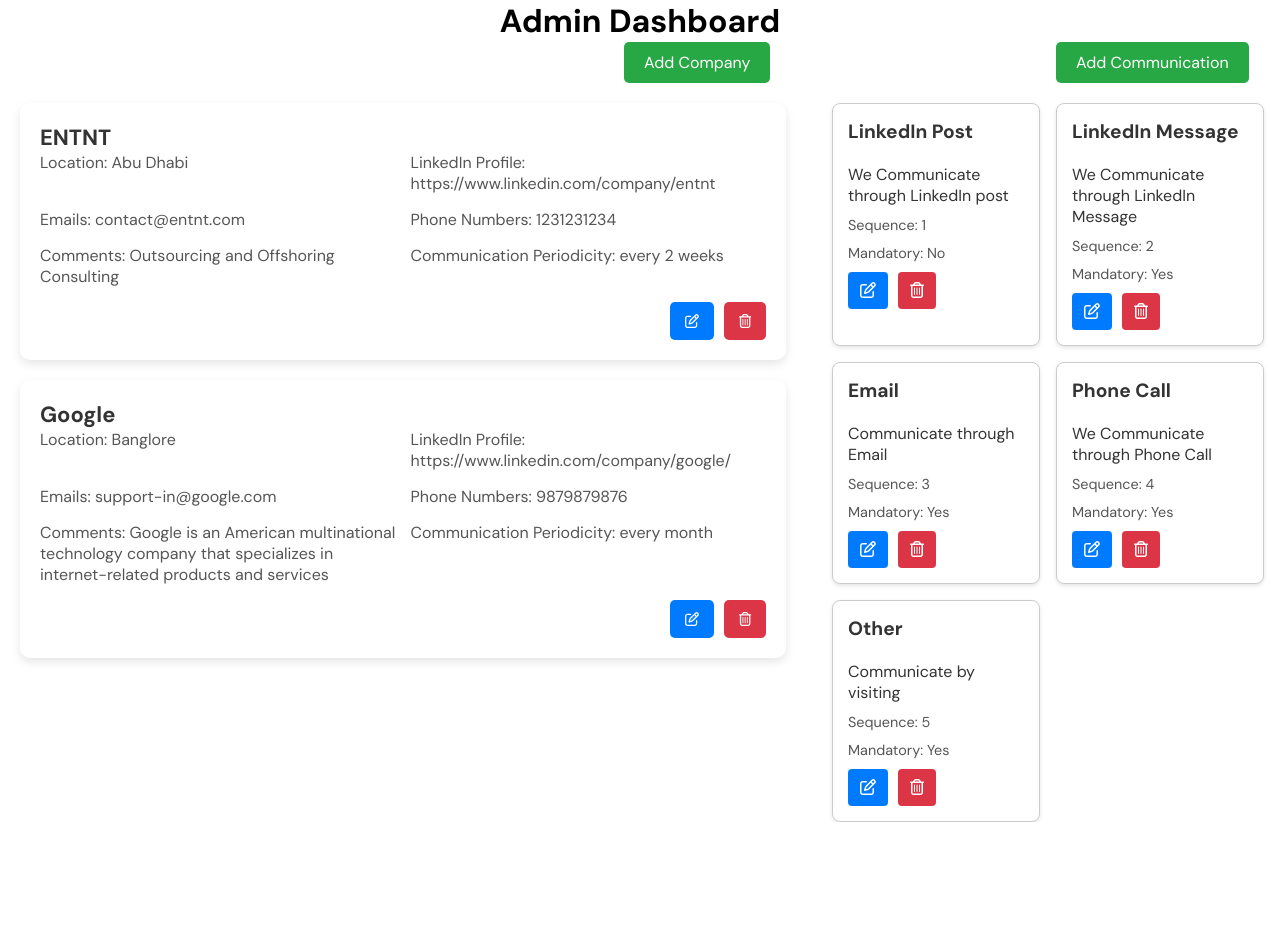
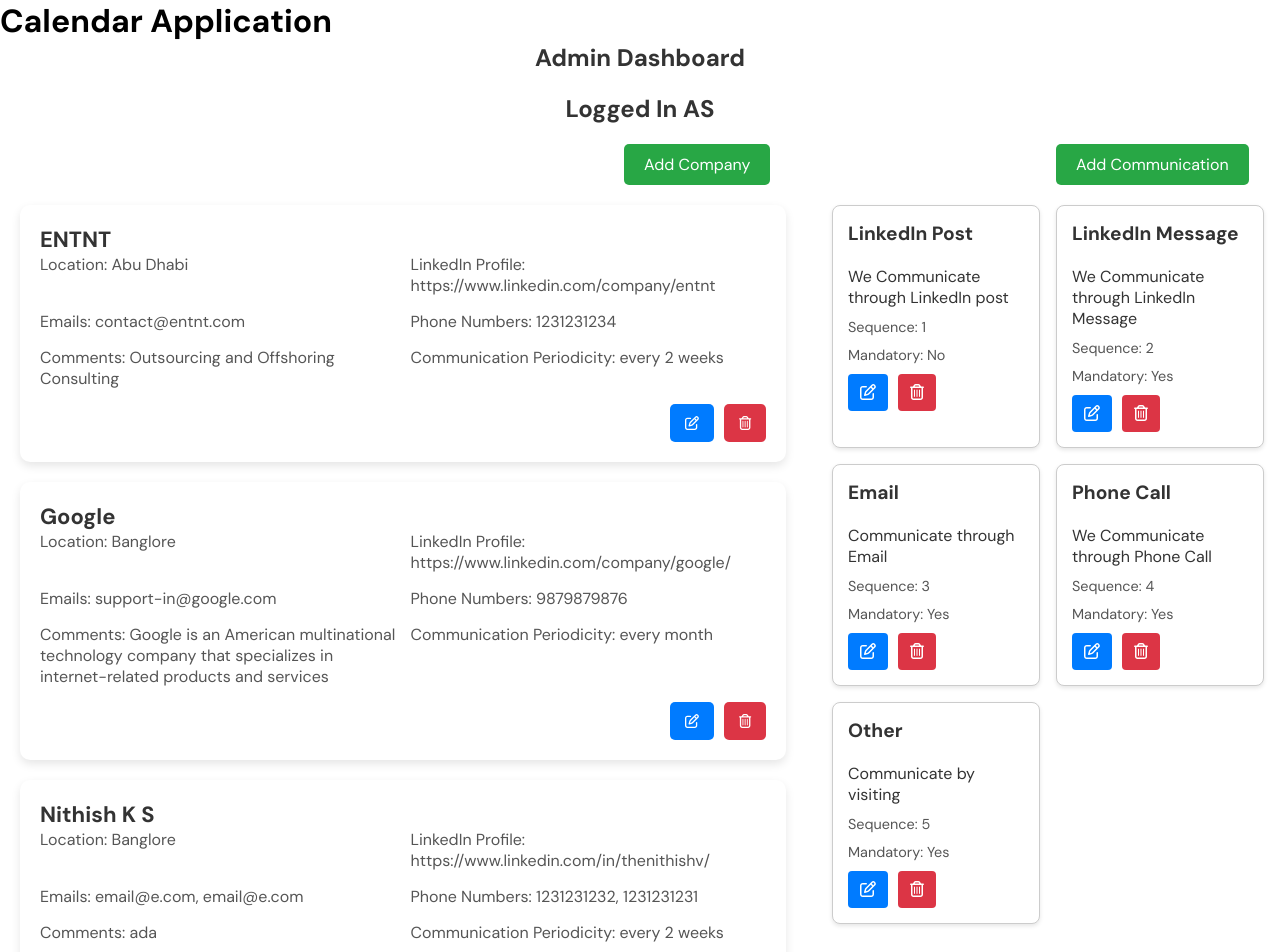
Before and after one commit to thenithishv/CalenderApp, a React (Vite) app: page /admin in a window 1280 px wide. Shown: the top 952 px of the page. Before the commit the page ends 822 px from the top, so only its background shows below. Built offline with nearby package versions, Linux system fonts and the light colour scheme; data requests are answered from the project's data file; a web font is replaced by a local one.

Commit message:
multiple emails adding feture has been updated in CompanyManagement

```diff
--- a/src/admin/components/CompanyForm.jsx
+++ b/src/admin/components/CompanyForm.jsx
@@ -1,4 +1,3 @@
-
 // src/admin/components/CompanyForm.jsx
 import { useState, useEffect } from 'react';
 import { useDispatch } from 'react-redux';
@@ -68,7 +67,6 @@ const CompanyForm = ({ company, onClose }) => {
             setFormData({ ...formData, phoneNumbers: newPhones });
         }
     };
-
 
     const handleSubmit = (e) => {
         e.preventDefault();
--- a/src/admin/components/CompanyManagement.jsx
+++ b/src/admin/components/CompanyManagement.jsx
@@ -1,3 +1,4 @@
+// src/admin/components/CompanyManagement.jsx
 import { useEffect, useState } from 'react';
 import { useDispatch, useSelector } from 'react-redux';
 import { fetchCompanies, removeCompany } from '../adminSlice';
@@ -5,7 +6,7 @@ import CompanyForm from './CompanyForm';
 import Modal from './Modal';
 import styles from './CompanyManagement.module.css';
 import { FontAwesomeIcon } from '@fortawesome/react-fontawesome';
-import { faEdit,faTrashCan } from '@fortawesome/free-regular-svg-icons';
+import { faEdit, faTrashCan } from '@fortawesome/free-regular-svg-icons';
 
 const CompanyManagement = () => {
    const dispatch = useDispatch();
@@ -54,8 +55,9 @@ const CompanyManagement = () => {
                        <div className={styles.detailsGrid}>
                            <span>Location: {company.location}</span>
                            <span>LinkedIn Profile: {company.linkedinProfile}</span>
-                           <span>Emails: {company.emails}</span>
-                           <span>Phone Numbers: {company.phoneNumbers}</span>
+                           {/* Join emails and phone numbers for display */}
+                           <span>Emails: {company.emails.join(', ')}</span>
+                           <span>Phone Numbers: {company.phoneNumbers.join(', ')}</span>
                            <span>Comments: {company.comments}</span>
                            <span>Communication Periodicity: {company.communicationPeriodicity}</span>
                        </div>
--- a/src/data/db.json
+++ b/src/data/db.json
@@ -27,6 +27,22 @@
       ],
       "comments": "Google is an American multinational technology company that specializes in internet-related products and services",
       "communicationPeriodicity": "every month"
+    },
+    {
+      "id": "eae4",
+      "name": "Nithish K S",
+      "location": "Banglore",
+      "linkedinProfile": "https://www.linkedin.com/in/thenithishv/",
+      "emails": [
+        "email@e.com",
+        "email@e.com"
+      ],
+      "phoneNumbers": [
+        "1231231232",
+        "1231231231"
+      ],
+      "comments": "ada",
+      "communicationPeriodicity": "every 2 weeks"
     }
   ],
   "communication-methods": [
--- a/src/pages/AdminPage.jsx
+++ b/src/pages/AdminPage.jsx
@@ -6,7 +6,9 @@ const AdminPage = () => {
     return (
         <div className={styles.container}>
             <div className={styles.header}>
-                <h1 className={styles.heading}>Admin Dashboard</h1>
+                <h1 className={styles.appName}>Calendar Application</h1>
+                <h2 className={styles.heading}>Admin Dashboard</h2>
+                <h2 className={styles.heading}>Logged In AS </h2>
             </div>
             <div className={styles.content}>
                 <div className={styles.left}>
```
